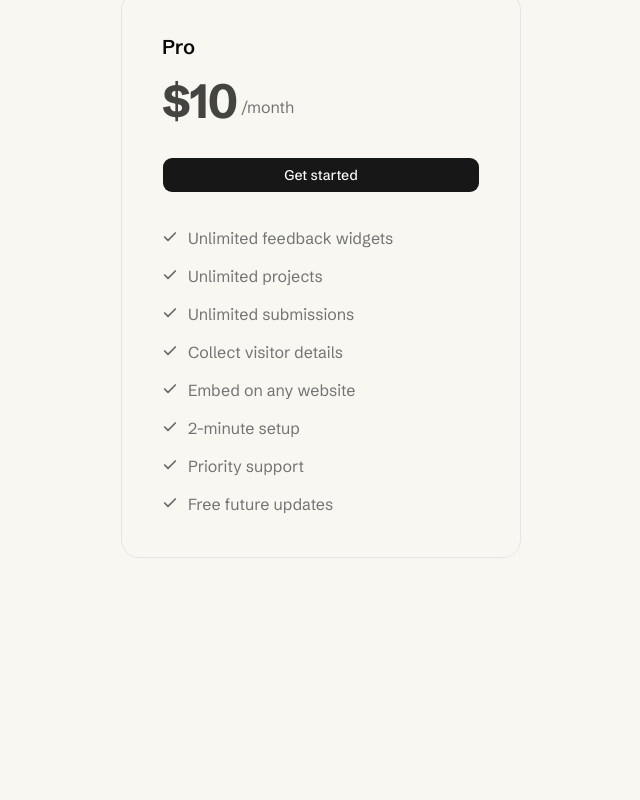
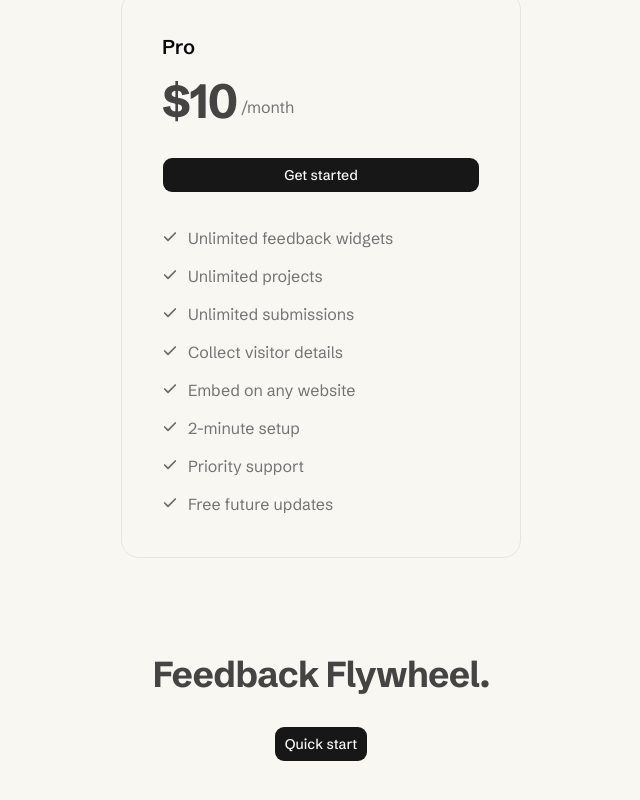
Before and after one commit to ashishxjhaa/Listform, a Next.js app in the folder apps/web/: page / in a window 1280 px wide. Shown: the part 4415-5215 px from the top of the page, without its empty margins (319-959 px from the left). Before the commit the page ends 5069 px from the top, so only its background shows below. Built offline with nearby package versions, Linux system fonts and the light colour scheme.

Commit message:
Creating the landing-cta section

```diff
--- /dev/null
+++ b/apps/web/app/(landing)/_components/landing-cta.tsx
@@ -0,0 +1,17 @@
+import { Button } from "@workspace/ui/components/button"
+
+export function LandingCTA() {
+  return (
+    <section className="w-full pb-10 sm:pb-15">
+      <div className="mx-auto flex max-w-6xl flex-col items-center px-6 text-center">
+        <h2 className="text-2xl font-bold tracking-tight text-primary/80 sm:text-4xl">
+          Feedback Flywheel.
+        </h2>
+
+        <Button size="lg" className="mt-4 cursor-pointer sm:mt-8">
+          Quick start
+        </Button>
+      </div>
+    </section>
+  )
+}
--- a/apps/web/app/(landing)/page.tsx
+++ b/apps/web/app/(landing)/page.tsx
@@ -7,6 +7,7 @@ import FeaturesSection from "./_components/features-section"
 import { BenefitSection } from "./_components/benefit-section"
 import { AudienceSection } from "./_components/audience-section"
 import { PricingSection } from "./_components/pricing-section"
+import { LandingCTA } from "./_components/landing-cta"
 
 export default function Page() {
   return (
@@ -27,6 +28,7 @@ export default function Page() {
       <AudienceSection />
       <Divider />
       <PricingSection />
+      <LandingCTA />
     </>
   )
 }
```
